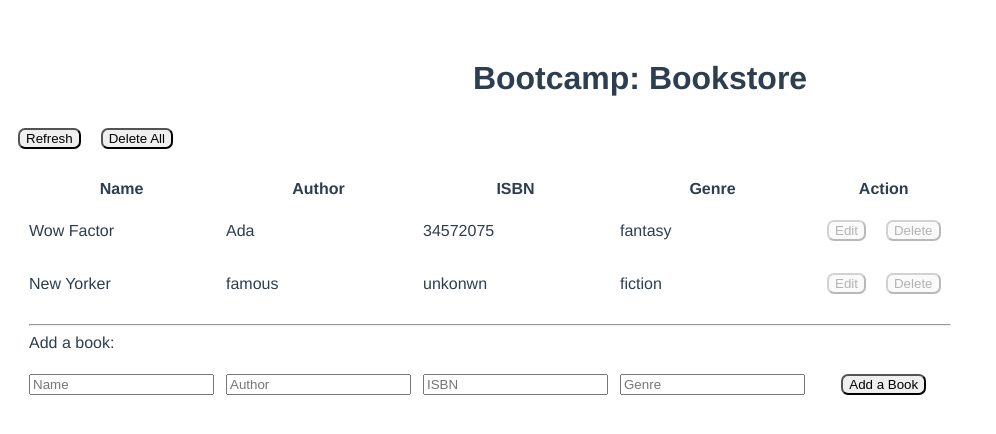
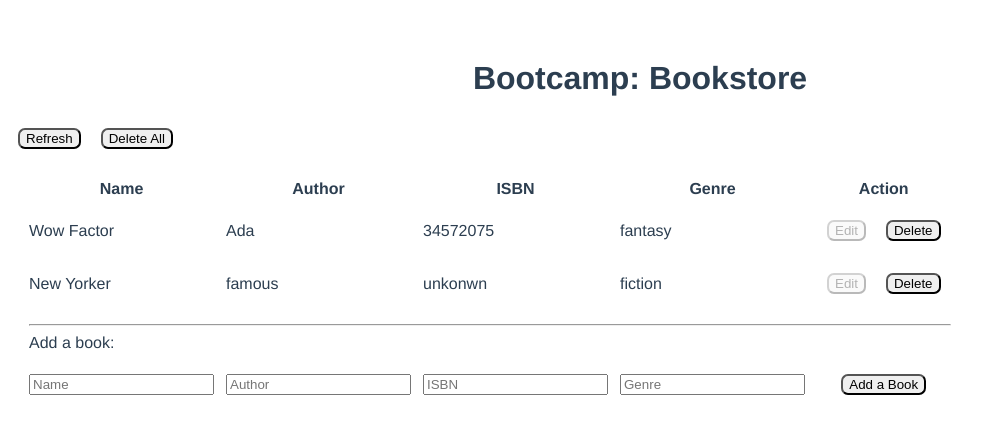
Before and after one commit to henry-chen-2020/vue-bookstore, a Vue app: page / in a window 1280 px wide. Shown: the top 434 px of the page, without its empty margins (0-996 px from the left). Built offline with nearby package versions, Linux system fonts and the light colour scheme; no server answers.

Commit message:
add delete a book

```diff
--- a/src/App.vue
+++ b/src/App.vue
@@ -2,7 +2,8 @@
   <div id="app">
     <Header />
     <BookList v-bind:books="books"
-      v-on:add-a-book="addBook" v-on:refresh="refresh" v-on:delete-all="deleteAll" />
+      v-on:add-a-book="addBook" v-on:refresh="refresh"
+      v-on:del-a-book="delBook" v-on:delete-all="deleteAll" />
   </div>
 </template>
 
@@ -45,6 +46,10 @@ export default {
       console.log("#app: add a book", payload);
       this.books = [...this.books, payload];
       console.log('books: ' + this.books.length);
+    },
+    delBook(id) {
+      console.log('delete a book', id);
+      this.books = this.books.filter(book => book.ID != id);
     }
   },
   data() {
--- a/src/components/BookItem.vue
+++ b/src/components/BookItem.vue
@@ -6,7 +6,7 @@
     <td class="cell">{{book.Genre}}</td>
     <td class="action">
       <button type="submit" disabled>Edit</button>
-      <button type="submit" disabled>Delete</button>
+      <button v-on:click="$emit('del-a-book', book.ID)">Delete</button>
     </td>
   </tr>
 </template>
--- a/src/components/BookList.vue
+++ b/src/components/BookList.vue
@@ -7,7 +7,7 @@
     <table>
       <thead><BookHead /></thead>
       <tbody v-bind:key="book.ID" v-for="book in books">
-        <BookItem v-bind:book="book" />
+        <BookItem v-bind:book="book" v-on:del-a-book="$emit('del-a-book', book.ID)" />
       </tbody>
       <tr>
         <td colspan="5">
```
